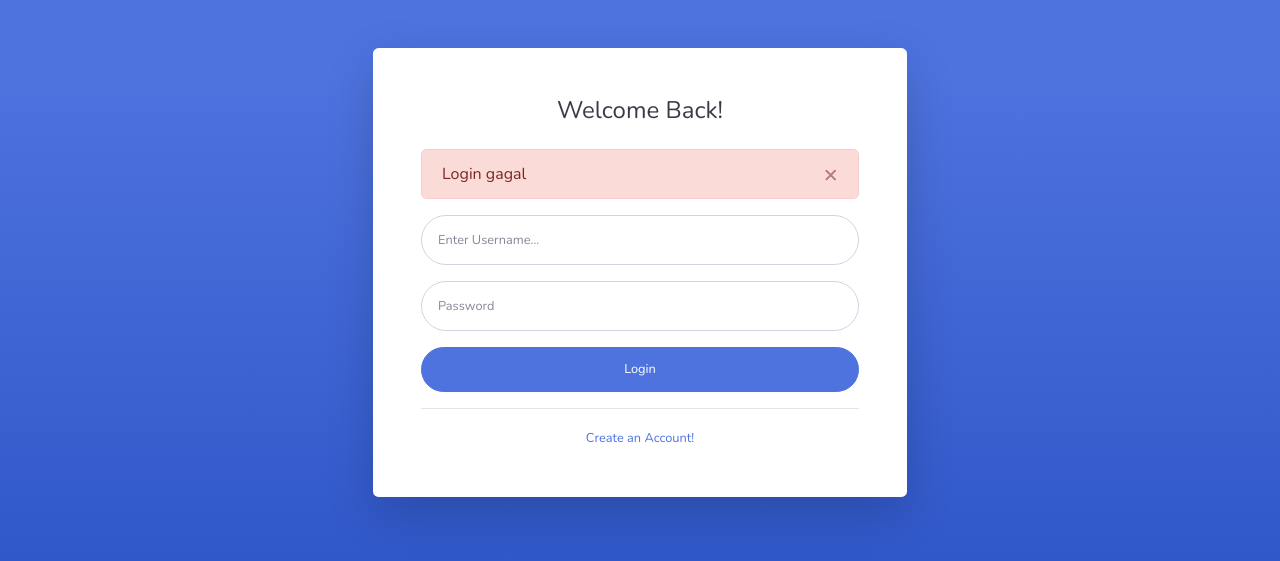
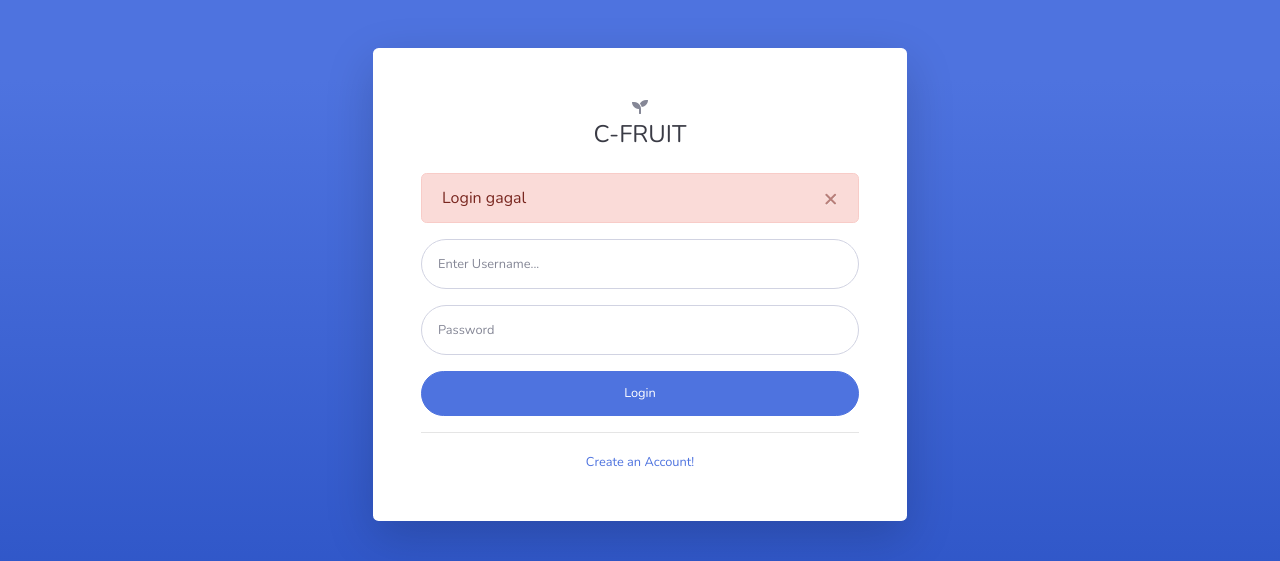
Before and after one commit to CProjectsv/c_fruit, a CodeIgniter 4 app: the page made by app/Views/Login/login.php in a window 1280 px wide. Shown: the top 561 px of the page. Run offline with PHP 8.4 and a stand-in for CodeIgniter, Linux system fonts and the light colour scheme; the template is opened without the code that fills it, so the values that code supplies are empty; some libraries are stand-ins or nearby versions.

Commit message:
Logo c-fruit pada login

```diff
--- a/app/Views/Login/login.php
+++ b/app/Views/Login/login.php
@@ -17,7 +17,8 @@
                             <div class="col-lg">
                                 <div class="p-5">
                                     <div class="text-center">
-                                        <h1 class="h4 text-gray-900 mb-4">Welcome Back!</h1>
+                                        <i class="fas fa-seedling"></i>
+                                        <h1 class="h4 text-gray-900 mb-4">C-FRUIT</h1>
                                     </div>
                                     <form class="user" action="<?= base_url('/'); ?>" method="post" >
                                         <?php if (session()->get('message')): ?>
```
